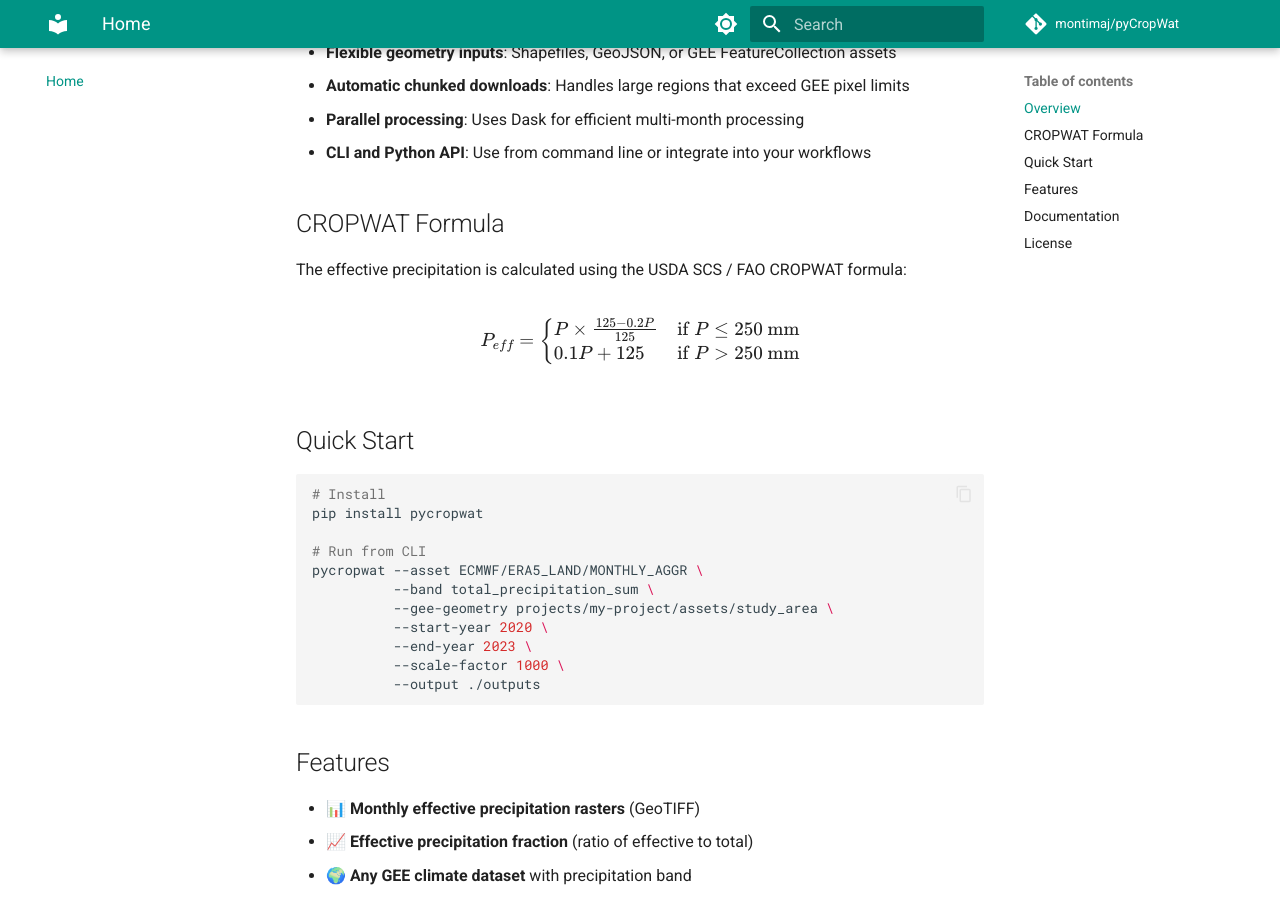
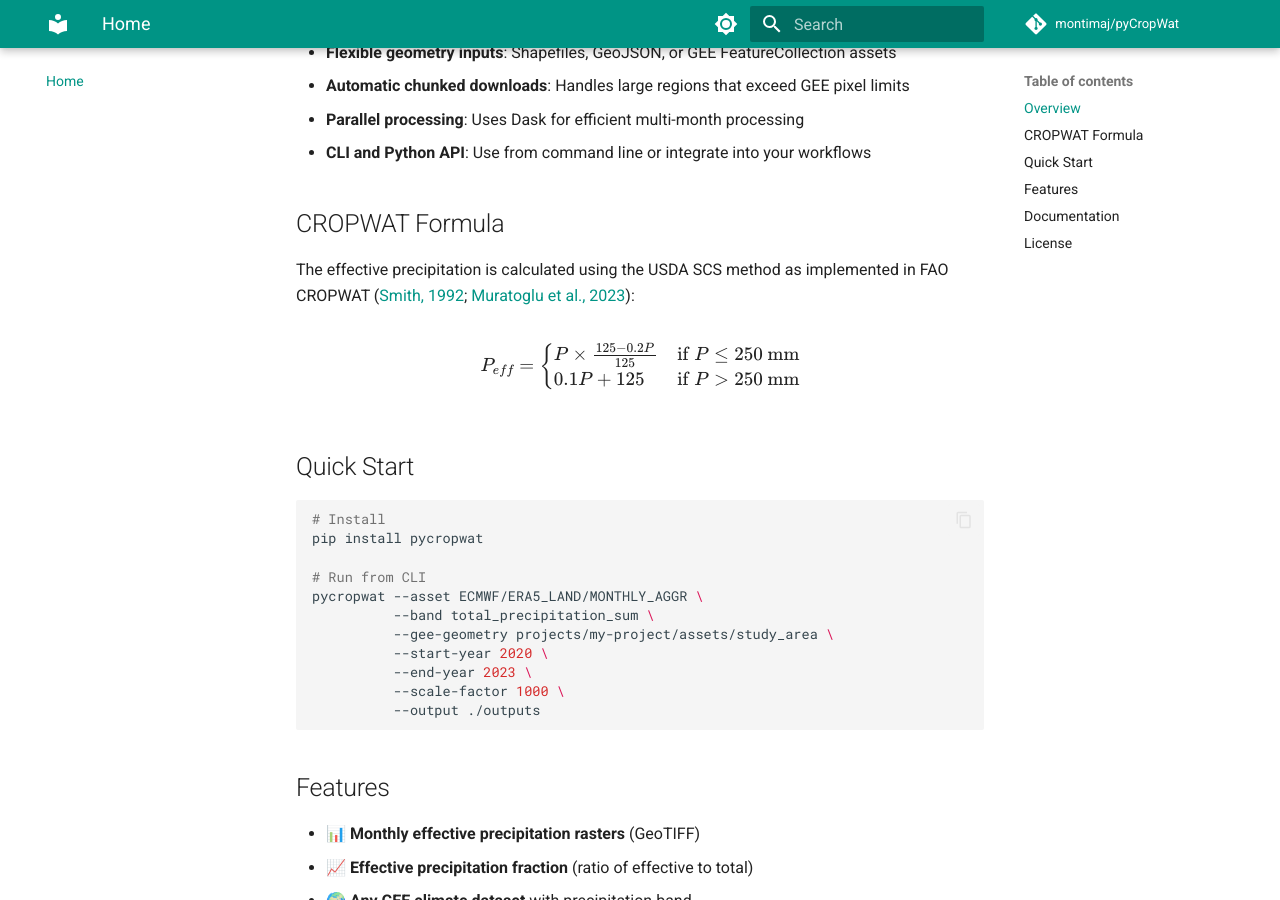
Before and after one commit to montimaj/pyCropWat, an MkDocs documentation site: the page built from docs/index.md, in a window 1280 px wide and 900 px high, scrolled down 449 px. Built offline with MkDocs 1.6.1 and Material for MkDocs 9.7.7, drawn with Linux system fonts in a browser that asks for light colours; comment, search, counter and statistics services are not loaded.

```diff
--- a/docs/index.md
+++ b/docs/index.md
@@ -18,7 +18,7 @@ pyCropWat is a Python package that calculates effective precipitation using the
 
 ## CROPWAT Formula
 
-The effective precipitation is calculated using the USDA SCS / FAO CROPWAT formula:
+The effective precipitation is calculated using the USDA SCS method as implemented in FAO CROPWAT ([Smith, 1992](https://www.fao.org/sustainable-development-goals-helpdesk/champion/article-detail/cropwat/en); [Muratoglu et al., 2023](https://doi.org/10.1016/j.watres.2023.120011)):
 
 $$
 P_{eff} = \begin{cases}
```
Also changed, not shown: README.md (+11 -2 lines), 1 other file.
